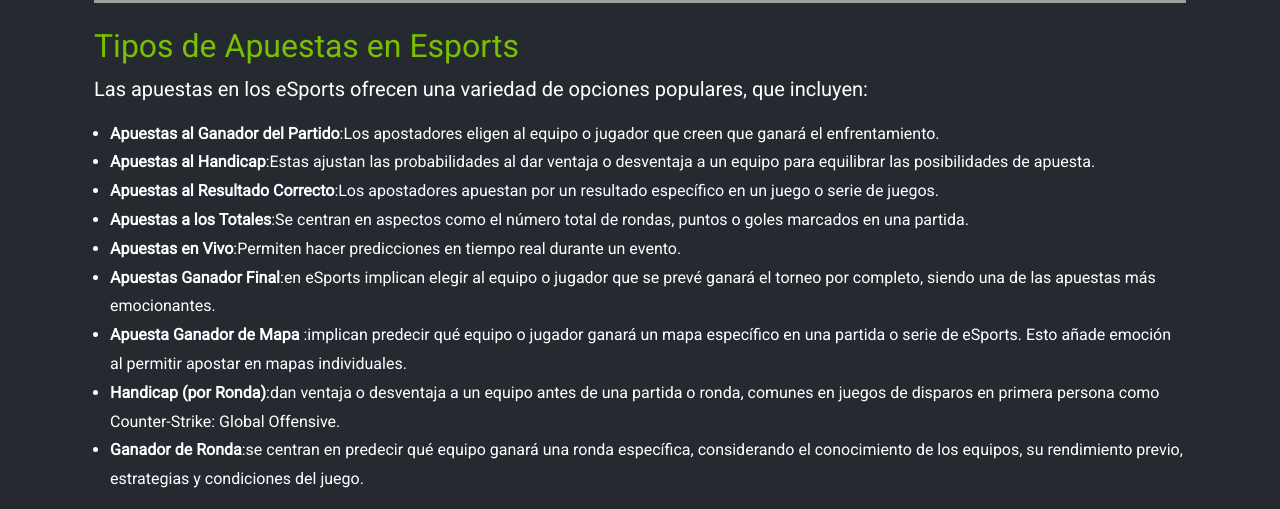
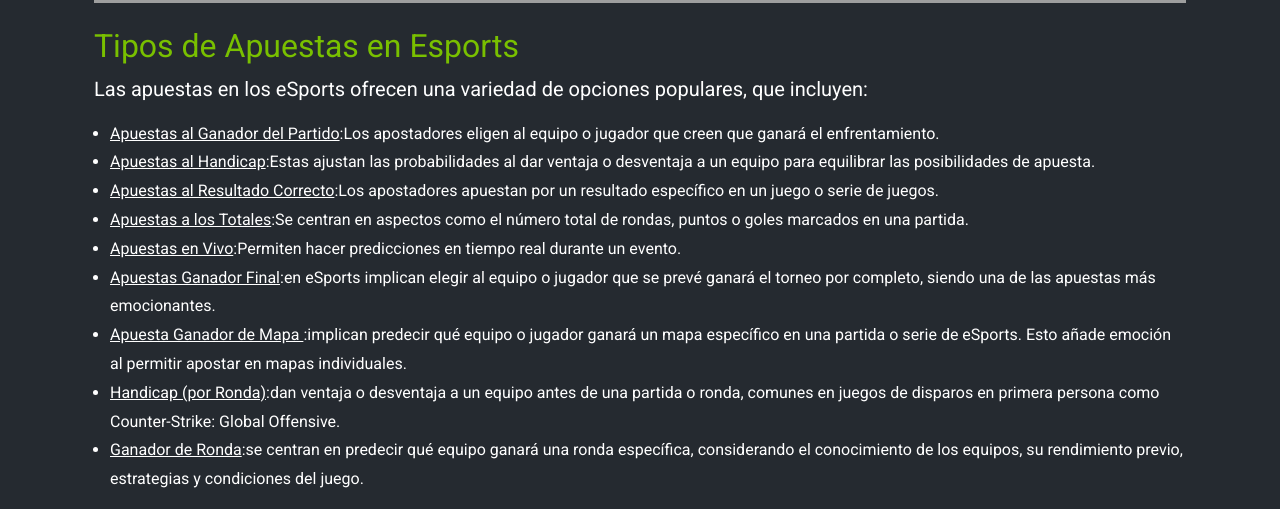
Before and after one commit to Codere-Israel/React-Spain-project, a React (Create React App) app: page /eventos-deportivos/apuestas-esport in a window 1280 px wide. Shown: the part 3860-4369 px from the top of the page. Built offline with nearby package versions, Linux system fonts and the light colour scheme; grey boxes are pictures that could not be loaded; a web font is replaced by a local one.

Commit message:
Update Esport.jsx

```diff
--- a/src/Components/seo/sports/events/Esport.jsx
+++ b/src/Components/seo/sports/events/Esport.jsx
@@ -265,7 +265,7 @@ export default function Esport(props) {
               <ul>
                 {tiposDeApuestasEnEsports.inner.map((m, k) => (
                   <li key={k}>
-                    <strong>{m.liBold}</strong>:
+                    <u>{m.liBold}</u>:
                     {m.liText}
                   </li>
                 ))}
```
